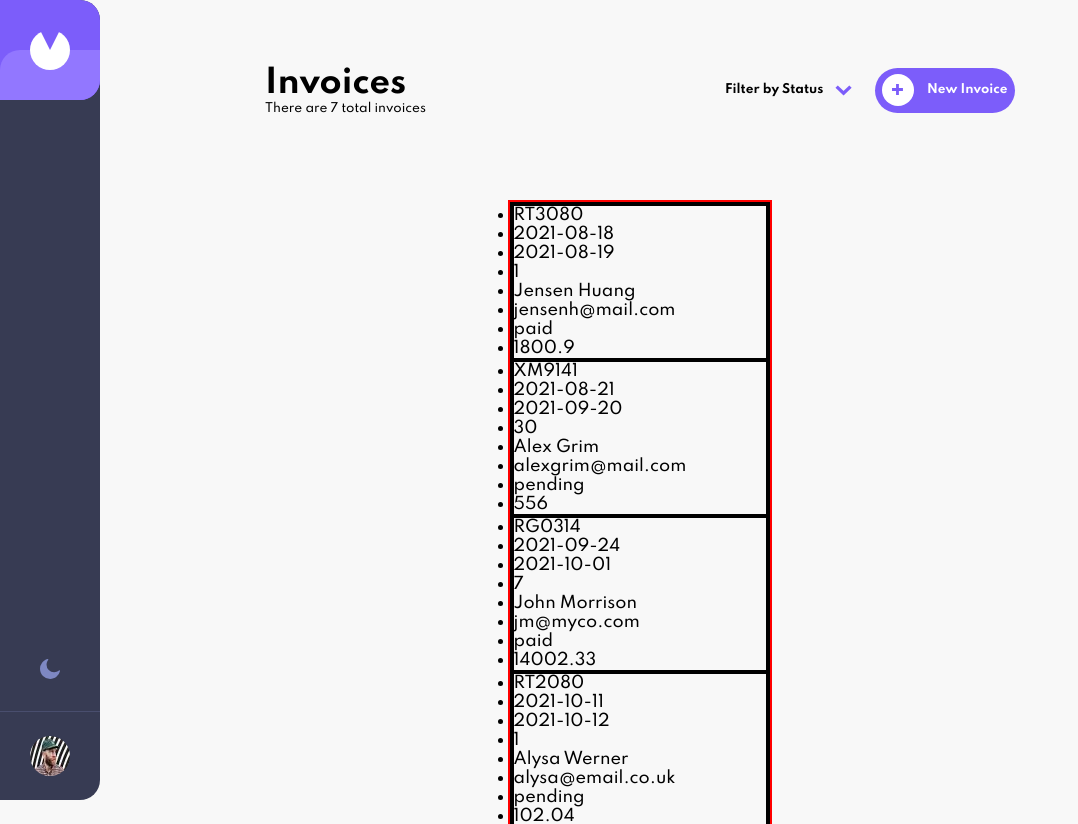
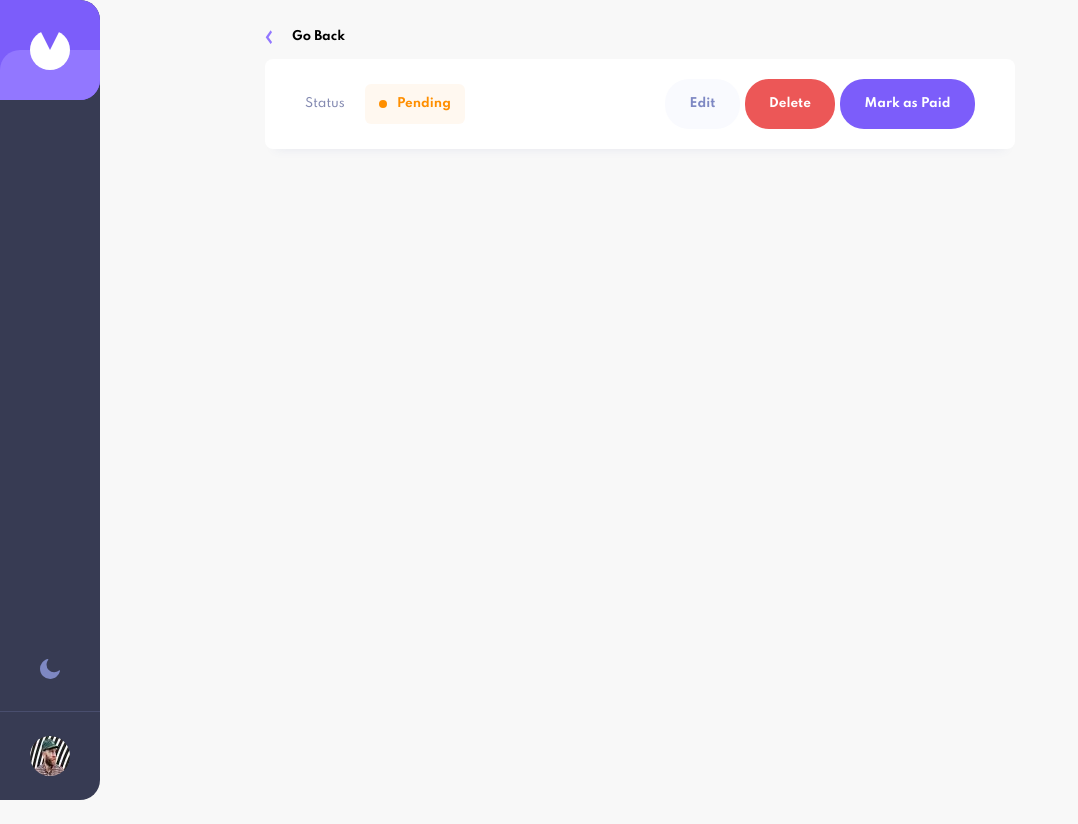
Before and after one commit to jesse10930/invoice-app, a React (Create React App) app in the folder client/: page / in a window 1280 px wide. Shown: the top 824 px of the page, without its empty margins (0-1078 px from the left). Built offline with nearby package versions, Linux system fonts and the light colour scheme; the HTML template or start-up script is replaced by a standard one.

Commit message:
styled invoices, details, added some functionality

```diff
--- a/client/src/App.js
+++ b/client/src/App.js
@@ -7,13 +7,13 @@ import './App.scss';
 
 const App = () => {
   return (
-    <InvoiceState>
-      <div id='main-app'>
+    <div id='main-app'>
+      <InvoiceState>
         <Navbar />
         <Header />
         <Invoices />
-      </div>
-    </InvoiceState>
+      </InvoiceState>
+    </div>
   );
 };
 
--- a/client/src/App.scss
+++ b/client/src/App.scss
@@ -1,5 +1,6 @@
 @import url('https://fonts.googleapis.com/css2?family=Spartan:wght@500;700&display=swap');
 @import 'styles/config';
+@import 'styles/utilities';
 
 // General
 * {
@@ -71,6 +72,10 @@ body {
       height: 20px;
       left: 40px;
       bottom: 121px;
+
+      &:hover {
+        cursor: pointer;
+      }
     }
 
     #horizontal-line {
@@ -133,6 +138,10 @@ body {
         img {
           border: 2px solid transparent;
         }
+
+        &:hover {
+          cursor: pointer;
+        }
       }
 
       #new-invoice-container {
@@ -165,6 +174,10 @@ body {
           font-size: 12px;
           font-weight: 700;
         }
+
+        &:hover {
+          cursor: pointer;
+        }
       }
     }
   }
@@ -174,18 +187,94 @@ body {
     justify-content: center;
     align-items: center;
     height: auto;
-    margin-top: 5rem;
-    border: 2px solid red;
+    width: 750px;
 
     #invoice-list {
-      border: 2px solid black;
+      margin-top: 2rem;
+      width: 100%;
 
       .invoice-item {
-        border: 2px solid black;
+        display: grid;
+        grid-template-columns: repeat(5, 1fr);
+        height: 75px;
+        background: #ffffff;
+        margin: 8px 0;
+        box-shadow: 0px 10px 10px -10px rgba(72, 84, 159, 0.100397);
+        border-radius: 8px;
+
+        .item-id {
+          align-self: center;
+          font-size: 12px;
+          font-weight: 700;
+          margin-left: 20px;
+          color: #0c0e16;
+        }
+
+        .item-created-at {
+          align-self: center;
+          font-size: 12px;
+          font-weight: 500;
+          color: #888eb0;
+        }
+
+        .item-client-name {
+          align-self: center;
+          font-size: 12px;
+          font-weight: 500;
+          color: #858bb2;
+        }
+
+        .item-payment-due {
+          display: flex;
+          justify-content: flex-end;
+          align-self: center;
+          margin-right: 50px;
+          font-size: 16px;
+          font-weight: 700;
+          color: #0c0e16;
+        }
+
+        .colored-part-and-arrow {
+          display: flex;
+          justify-content: center;
+          align-items: center;
+
+          .item-status-container {
+            display: flex;
+            justify-content: center;
+            align-items: center;
+            width: 105px;
+            height: 40px;
+            align-self: center;
+            border-radius: 6px;
+            margin-left: -20px;
+
+            .dot {
+              height: 8px;
+              width: 8px;
+              border-radius: 50%;
+              margin-right: 8px;
+            }
+
+            .item-status {
+              font-size: 12px;
+              font-weight: 700;
+            }
+          }
+
+          img {
+            margin-left: 20px;
+          }
+        }
+
+        &:hover {
+          cursor: pointer;
+        }
       }
     }
 
     #empty-container {
+      margin-top: 5rem;
       width: 280px;
       height: 350px;
       text-align: center;
@@ -204,4 +293,126 @@ body {
       }
     }
   }
+
+  #details-container {
+    width: 750px;
+    height: 800px;
+    margin-top: 30px;
+
+    #back-button {
+      width: 80px;
+      display: flex;
+      justify-content: space-between;
+      margin-bottom: 15px;
+      p {
+        font-size: 12px;
+        font-weight: 700;
+      }
+    }
+
+    #details-header {
+      display: flex;
+      flex-direction: row;
+      justify-content: space-between;
+      align-items: center;
+      height: 90px;
+      background: #ffffff;
+      box-shadow: 0px 10px 10px -10px rgba(72, 84, 159, 0.100397);
+      border-radius: 8px;
+      padding: 0 40px;
+      margin-bottom: 15px;
+
+      #dh-status {
+        display: flex;
+        justify-content: space-between;
+        height: 40px;
+        width: 160px;
+
+        #status-word {
+          align-self: center;
+          font-size: 12px;
+          font-weight: 500;
+          color: #858bb2;
+        }
+
+        .item-status-container {
+          width: 100px;
+          display: flex;
+          justify-content: center;
+          align-items: center;
+          border-radius: 6px;
+
+          .dot {
+            width: 8px;
+            height: 8px;
+            border-radius: 50%;
+            margin-right: 10px;
+          }
+
+          .item-status {
+            font-size: 12px;
+            font-weight: 700;
+          }
+        }
+      }
+
+      #dh-options {
+        display: flex;
+        justify-content: space-between;
+        height: 50px;
+        width: 310px;
+
+        #edit {
+          width: 75px;
+          display: flex;
+          justify-content: center;
+          align-items: center;
+          border-radius: 24px;
+          background: #f9fafe;
+          color: #7e88c3;
+
+          p {
+            font-size: 12px;
+            font-weight: 700;
+          }
+        }
+
+        #delete {
+          width: 90px;
+          display: flex;
+          justify-content: center;
+          align-items: center;
+          border-radius: 24px;
+          background: #ec5757;
+          color: #ffffff;
+
+          p {
+            font-size: 12px;
+            font-weight: 700;
+          }
+        }
+
+        #mark-as-paid {
+          width: 135px;
+          display: flex;
+          justify-content: center;
+          align-items: center;
+          border-radius: 24px;
+          background: #7c5dfa;
+          color: #ffffff;
+
+          p {
+            font-size: 12px;
+            font-weight: 700;
+          }
+        }
+      }
+    }
+
+    #details-card {
+      background: #ffffff;
+      box-shadow: 0px 10px 10px -10px rgba(72, 84, 159, 0.100397);
+      border-radius: 8px;
+    }
+  }
 }
--- /dev/null
+++ b/client/src/components/invoices/Details.js
@@ -0,0 +1,44 @@
+import React from 'react';
+
+const Details = ({ currentUser }) => {
+  const { status } = currentUser;
+
+  console.log(currentUser);
+
+  return (
+    <div id='details-container'>
+      <div id='back-button'>
+        <img
+          src={require('../../images/icon-arrow-left.svg').default}
+          alt='icon-arrow-left'
+        />
+        <p>Go Back</p>
+      </div>
+      <div id='details-header'>
+        <div id='dh-status'>
+          <p id='status-word'>Status</p>
+          <div id={status} className='item-status-container'>
+            <div className='dot'></div>
+            <p className='item-status'>
+              {status.charAt(0).toUpperCase() + status.slice(1)}
+            </p>
+          </div>
+        </div>
+        <div id='dh-options'>
+          <div id='edit'>
+            <p>Edit</p>
+          </div>
+          <div id='delete'>
+            <p>Delete</p>
+          </div>
+          <div id='mark-as-paid'>
+            <p>Mark as Paid</p>
+          </div>
+        </div>
+      </div>
+      <div id='details-card'></div>
+    </div>
+  );
+};
+
+export default Details;
--- a/client/src/components/invoices/InvoiceItem.js
+++ b/client/src/components/invoices/InvoiceItem.js
@@ -1,35 +1,47 @@
-import React from 'react';
+import React, { useState, useEffect } from 'react';
 
-const InvoiceItem = ({ key, invoice }) => {
-  const {
-    id,
-    createdAt,
-    paymentDue,
-    paymentTerms,
-    clientName,
-    clientEmail,
-    status,
-    // senderAddress,
-    // clientAddress,
-    // items,
-    total,
-  } = invoice;
+const InvoiceItem = ({ invoice, onClick }) => {
+  const [year, setYear] = useState('');
+  const [month, setMonth] = useState('');
+  const [day, setDay] = useState('');
+
+  const { id, createdAt, total, clientName, status } = invoice;
+
+  useEffect(() => {
+    const year = createdAt.substring(0, 4);
+    const month = parseInt(createdAt.substring(5, 7)) - 1;
+    const day = createdAt.substring(8);
+    const d = new Date(year, month, day).toString();
+    setYear(d.substring(11, 15));
+    setMonth(d.substring(4, 7));
+    setDay(d.substring(8, 10));
+  });
 
   return (
-    <div id={'invoice-' + { key }} className='invoice-item'>
-      <ul>
-        <li>{id}</li>
-        <li>{createdAt}</li>
-        <li>{paymentDue}</li>
-        <li>{paymentTerms}</li>
-        <li>{clientName}</li>
-        <li>{clientEmail}</li>
-        <li>{status}</li>
-        {/* <li>{senderAddress}</li> */}
-        {/* <li>{clientAddress}</li> */}
-        {/* <li>{items}</li> */}
-        <li>{total}</li>
-      </ul>
+    <div className='invoice-item' onClick={onClick}>
+      <h3 className='item-id'>
+        <span style={{ color: '#7e88c3' }}>#</span>
+        {id}
+      </h3>
+      <p className='item-created-at'>
+        Due {day} {month} {year}
+      </p>
+      <p className='item-client-name'>{clientName}</p>
+      <h3 className='item-payment-due'>
+        ${total.toString().replace(/\B(?=(\d{3})+(?!\d))/g, ',')}
+      </h3>
+      <div className='colored-part-and-arrow'>
+        <div id={status} className='item-status-container'>
+          <div className='dot'></div>
+          <p className='item-status'>
+            {status.charAt(0).toUpperCase() + status.slice(1)}
+          </p>
+        </div>
+        <img
+          src={require('../../images/icon-arrow-right.svg').default}
+          alt='icon-arrow-right'
+        />
+      </div>
     </div>
   );
 };
--- a/client/src/components/invoices/Invoices.js
+++ b/client/src/components/invoices/Invoices.js
@@ -1,27 +1,26 @@
-import React, { Fragment, useContext } from 'react';
+import React, { useContext } from 'react';
 import InvoiceItem from './InvoiceItem';
+import Details from './Details';
 import InvoiceContext from '../../context/invoice/invoiceContext';
 
 const Invoices = () => {
   const invoiceContext = useContext(InvoiceContext);
 
-  const { invoices } = invoiceContext;
+  const { invoices, clicked, invoiceClick, currentUser } = invoiceContext;
 
-  return (
+  return !clicked ? (
     <div id='invoices'>
       {invoices ? (
         <div id='invoice-list'>
           {invoices.map((invoice, i) => (
-            <Fragment>
-              <InvoiceItem key={i} invoice={invoice} />
-            </Fragment>
+            <InvoiceItem key={i} invoice={invoice} onClick={invoiceClick} />
           ))}
         </div>
       ) : (
         <div id='empty-container'>
           <img
             src={require('../../images/illustration-empty.svg').default}
-            alt='icon-moon'
+            alt='emtpy-illustration'
           />
           <h2>There is nothing here</h2>
           <p>
@@ -32,6 +31,8 @@ const Invoices = () => {
         </div>
       )}
     </div>
+  ) : (
+    <Details currentUser={currentUser} />
   );
 };
 
--- a/client/src/components/layouts/Header.js
+++ b/client/src/components/layouts/Header.js
@@ -1,31 +1,42 @@
-import React from 'react';
+import React, { useContext } from 'react';
+import InvoiceContext from '../../context/invoice/invoiceContext';
 
 const Header = () => {
+  const invoiceContext = useContext(InvoiceContext);
+
+  const { invoices, clicked } = invoiceContext;
+
   return (
+    !clicked && (
       <div id='header'>
         <div id='header-left'>
           <h1>Invoices</h1>
-        <p>There are 7 total invoices</p>
+          {invoices ? (
+            <p>There are {invoices.length} total invoices</p>
+          ) : (
+            <p>There are 0 total invoices</p>
+          )}
         </div>
         <div id='header-right'>
           <div id='filter-dropdown'>
             <p id='filter-title'>Filter by Status</p>
             <img
               src={require('../../images/icon-arrow-down.svg').default}
-            alt='icon-moon'
+              alt='icon-arrow-down'
             />
           </div>
           <div id='new-invoice-container'>
             <div id='new-invoice-icon'>
               <img
                 src={require('../../images/icon-plus.svg').default}
-              alt='icon-moon'
+                alt='icon-plus'
               />
             </div>
             <p>New Invoice</p>
           </div>
         </div>
       </div>
+    )
   );
 };
 
--- a/client/src/context/invoice/InvoiceState.js
+++ b/client/src/context/invoice/InvoiceState.js
@@ -241,6 +241,38 @@ const InvoiceState = (props) => {
         total: 3102.04,
       },
     ],
+    clicked: true,
+    currentUser: {
+      id: 'RT3080',
+      createdAt: '2021-08-18',
+      paymentDue: '2021-08-19',
+      description: 'Re-branding',
+      paymentTerms: 1,
+      clientName: 'Jensen Huang',
+      clientEmail: 'jensenh@mail.com',
+      status: 'pending',
+      senderAddress: {
+        street: '19 Union Terrace',
+        city: 'London',
+        postCode: 'E1 3EZ',
+        country: 'United Kingdom',
+      },
+      clientAddress: {
+        street: '106 Kendell Street',
+        city: 'Sharrington',
+        postCode: 'NR24 5WQ',
+        country: 'United Kingdom',
+      },
+      items: [
+        {
+          name: 'Brand Guidelines',
+          quantity: 1,
+          price: 1800.9,
+          total: 1800.9,
+        },
+      ],
+      total: 1800.9,
+    },
   };
 
   const [state, dispatch] = useReducer(invoiceReducer, initialState);
@@ -253,10 +285,20 @@ const InvoiceState = (props) => {
 
   // Update Current Invoice
 
+  // Click on Invoice
+  const invoiceClick = () => {
+    initialState.clicked = !initialState.clicked;
+
+    console.log(initialState.clicked);
+  };
+
   return (
     <InvoiceContext.Provider
       value={{
         invoices: state.invoices,
+        clicked: state.clicked,
+        currentUser: state.currentUser,
+        invoiceClick,
       }}
     >
       {props.children}
--- /dev/null
+++ b/client/src/styles/_utilities.scss
@@ -0,0 +1,37 @@
+// Utilities
+
+#paid {
+  background: rgba(51, 214, 159, 0.06);
+
+  .dot {
+    background-color: #33d69f;
+  }
+
+  .item-status {
+    color: #33d69f;
+  }
+}
+
+#pending {
+  background: rgba(255, 143, 0, 0.06);
+
+  .dot {
+    background-color: #ff8f00;
+  }
+
+  .item-status {
+    color: #ff8f00;
+  }
+}
+
+#draft {
+  background: rgba(55, 59, 83, 0.06);
+
+  .dot {
+    background-color: #373b53;
+  }
+
+  .item-status {
+    color: #373b53;
+  }
+}
```
Also changed, not shown: client/src/components/pages/Details.js (deleted, +0 -7 lines), client/src/components/pages/Home.js (deleted, +0 -7 lines). Lines whose indentation alone changed are shown as unchanged.
